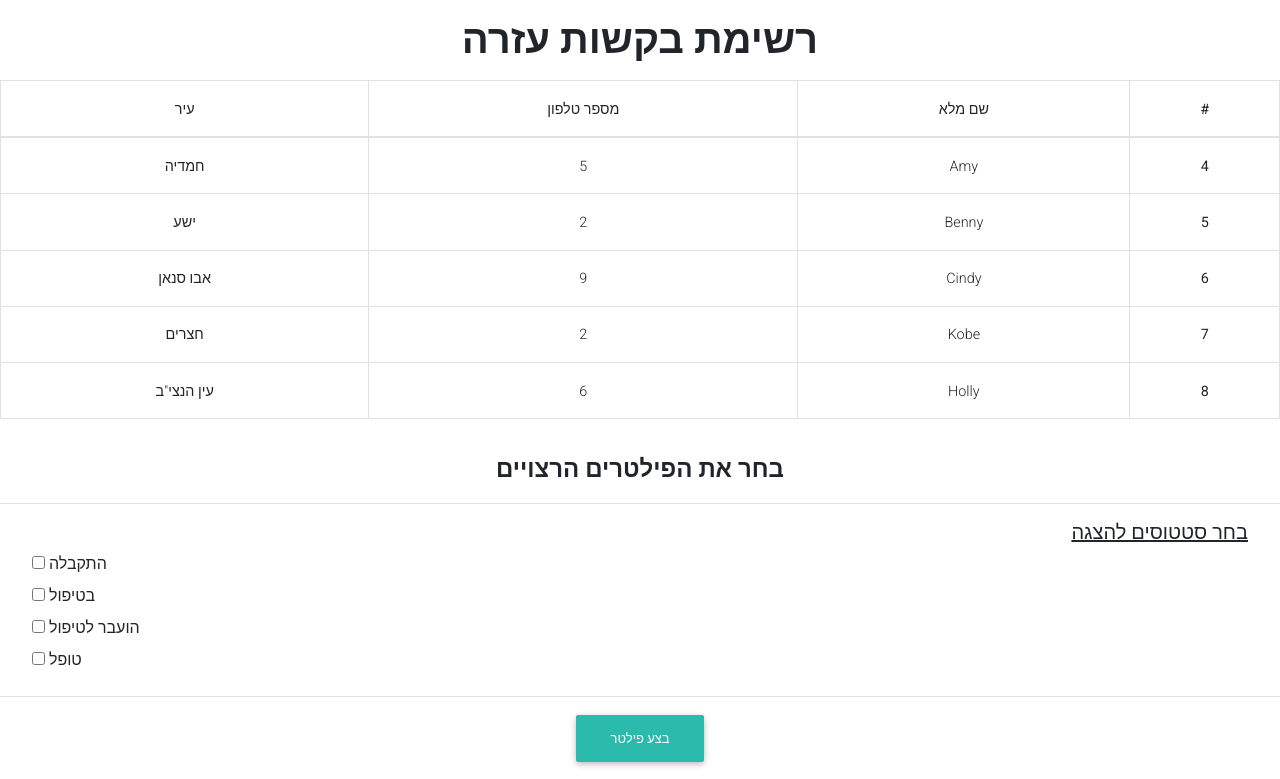
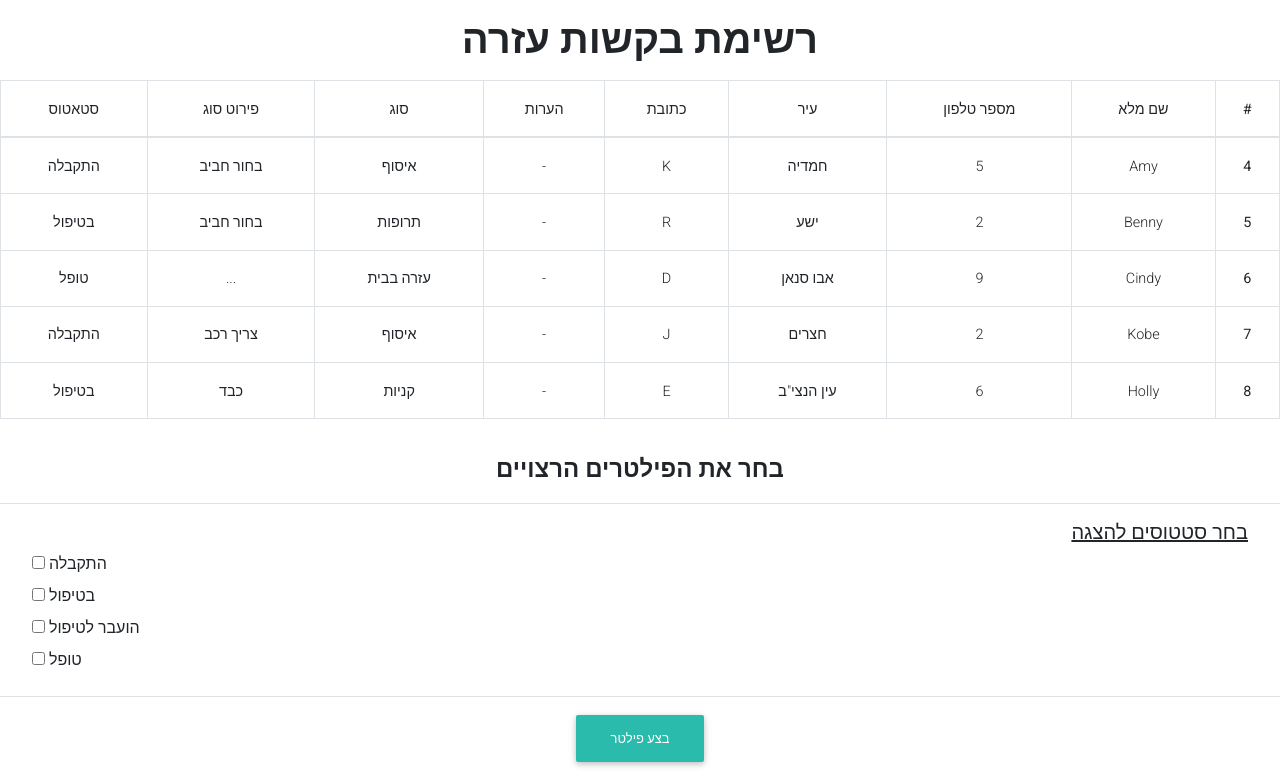
Before and after one commit to Lev-Echad/levechad-backend, a Django app: page /server/help_table in a window 1280 px wide. Shown: the top 779 px of the page. Run offline with Django 3.2, Linux system fonts and the light colour scheme; data comes from the database, SQL or seed files in the repository; both versions use the stored data as it was after the commit; some libraries are stand-ins or nearby versions.

Commit message:
Added columns to help_table.html

```diff
--- a/server/templates/server/help_table.html
+++ b/server/templates/server/help_table.html
@@ -18,7 +18,14 @@
   <link rel="stylesheet" href="{% static 'server/css/mdb.min.css' %}">
   <link rel="stylesheet" href="{% static 'server/css/bootstrap-rtl.css' %}">
 
-
+{# full_name = models.CharField(max_length=200)#}
+{#    phone_number = models.CharField(max_length=200)#}
+{#    city = models.ForeignKey(City, on_delete=models.CASCADE)#}
+{#    address = models.CharField(max_length=200)#}
+{#    notes = models.CharField(max_length=200)#}
+{#    type = models.CharField(max_length=20, choices=TYPES)#}
+{#    type_text = models.CharField(max_length=5000)#}
+{#    status = models.CharField(max_length=25, choices=STATUSES, blank=True)#}
 </head>
 
 <body dir="rtl">
@@ -30,6 +37,11 @@
             <th scope="col">שם מלא</th>
             <th scope="col">מספר טלפון</th>
             <th scope="col">עיר</th>
+            <th scope="col">כתובת</th>
+            <th scope="col">הערות</th>
+            <th scope="col">סוג</th>
+            <th scope="col">פירוט סוג</th>
+            <th scope="col">סטאטוס</th>
         </tr>
     </thead>
     <tbody>
@@ -39,6 +51,11 @@
                 <td>{{ help_request.full_name }}</td>
                 <td>{{ help_request.phone_number }}</td>
                 <td>{{ help_request.city }}</td>
+                <td>{{ help_request.address }}</td>
+                <td>{{ help_request.notes }}</td>
+                <td>{{ help_request.get_type_display }}</td>
+                <td>{{ help_request.type_text }}</td>
+                <td>{{ help_request.get_status_display }}</td>
             </tr>
         {% endfor %}
     </tbody>
```
Also changed, not shown: db.sqlite3.
